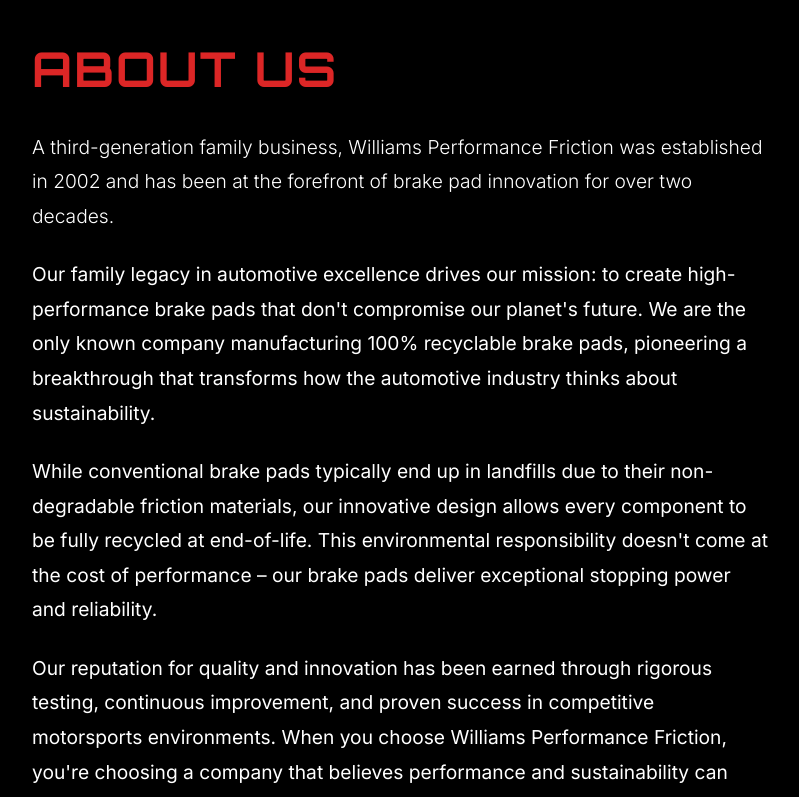
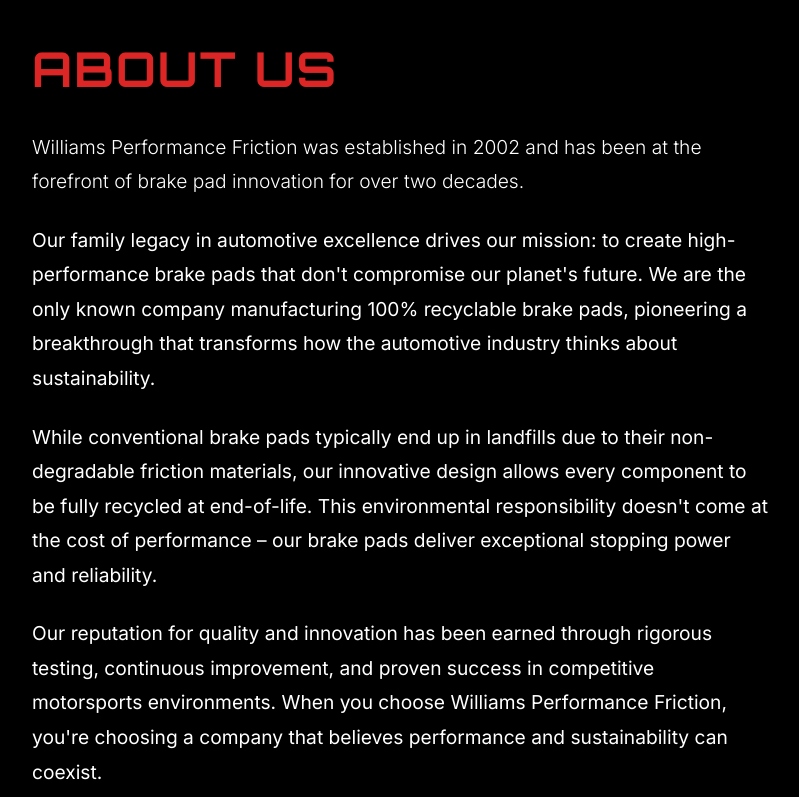
Before and after one commit to MiahMontgomery/WPF, a website: page index.html in a window 1280 px wide. Shown: the part 860-1657 px from the top of the page, without its empty margins (240-1039 px from the left). Drawn offline with nearby package versions, Linux system fonts and the light colour scheme; a script that the page names is missing.

Commit message:
Remove grandfather Dickson mention from About section

```diff
--- a/index.html
+++ b/index.html
@@ -82,7 +82,7 @@
                     <div class="col-lg-8 mx-auto">
                         <h2 class="section-title">About Us</h2>
                         <div class="section-content">
-                            <p class="lead">A third-generation family business, Williams Performance Friction was established in 2002 and has been at the forefront of brake pad innovation for over two decades.</p>
+                            <p class="lead">Williams Performance Friction was established in 2002 and has been at the forefront of brake pad innovation for over two decades.</p>
 
                             <p>Our family legacy in automotive excellence drives our mission: to create high-performance brake pads that don't compromise our planet's future. We are the only known company manufacturing 100% recyclable brake pads, pioneering a breakthrough that transforms how the automotive industry thinks about sustainability.</p>
 
```
